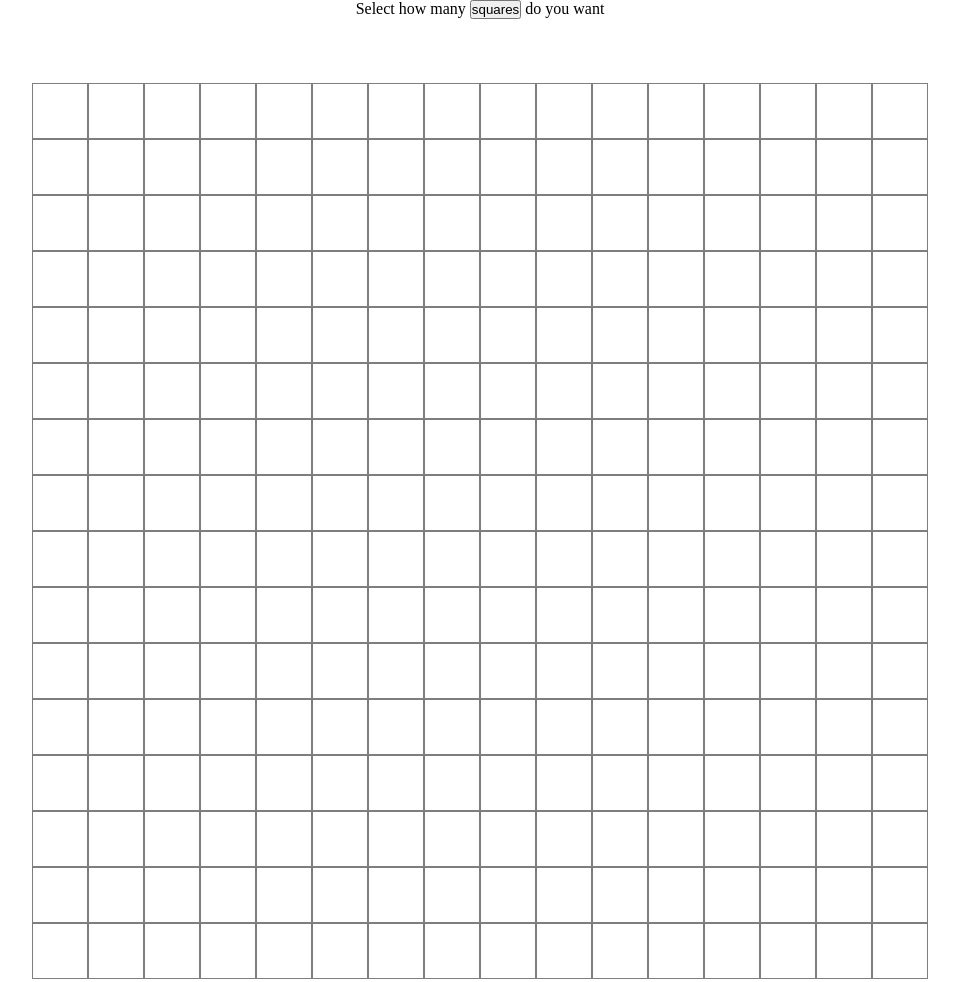
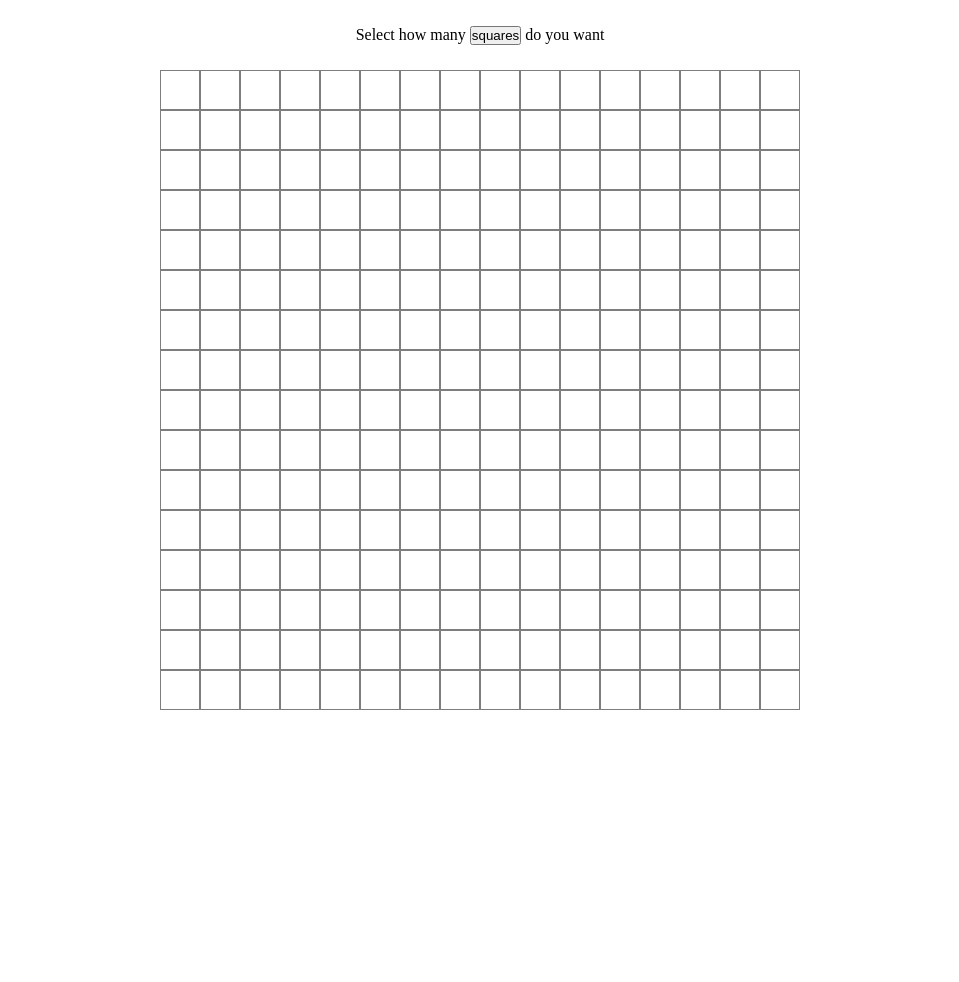
Before and after one commit to Melmaciano/sketchpad, a plain HTML site: page index.html in a window 1280 px wide. Shown: the whole page, without its empty margins (160-1119 px from the left). After the commit the page ends 800 px from the top, so only its background shows below. Drawn offline with Linux system fonts and the light colour scheme.

Commit message:
fix some bugs and style

```diff
--- a/script.js
+++ b/script.js
@@ -3,6 +3,7 @@ const container = document.querySelector(".container");
 const btn = document.querySelector("#btn-squares");
 let squaresPerSide = 16;
 let grid = [];
+container.style.opacity = 0.5;
 
 createSquares(squaresPerSide);
 createRows(grid);
--- a/style.css
+++ b/style.css
@@ -6,11 +6,19 @@
 
 body {
     text-align: center;
+    width: 100%;
+    height: auto;
+    display: flex;
+    flex-direction: column;
+}
+
+label {
+    margin: 2% auto;
 }
 
 .container {
-    margin: 5% 15%;
-    opacity: 0.5;
+    margin: 0 auto;
+    width: min(80vh, 80%);
 }
 
 .row {
```
